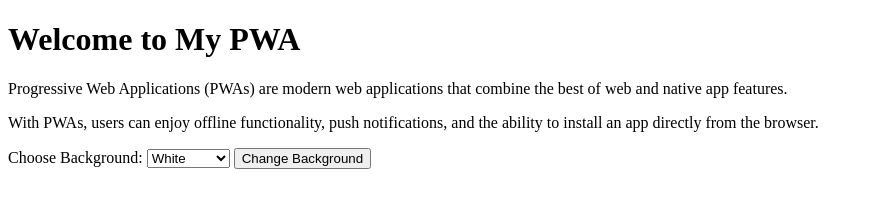
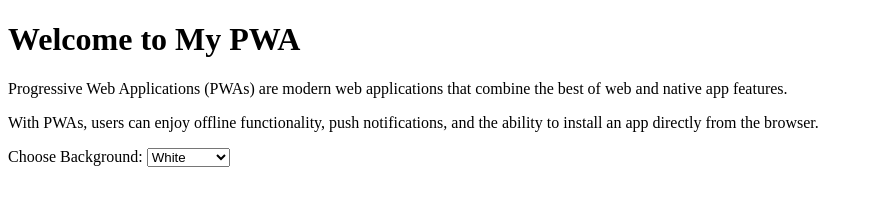
Before and after one commit to ionagael/PWA, a plain HTML site: page index.html in a window 1280 px wide. Shown: the whole page, without its empty margins (0-873 px from the left). Drawn offline with Linux system fonts and the light colour scheme.

Commit message:
Update index.html

```diff
--- a/index.html
+++ b/index.html
@@ -24,7 +24,6 @@
                 <option value="light-blue">Light Blue</option>
                 <option value="light-gold">Light Gold</option>
             </select>
-            <button id="change-background">Change Background</button>
         </section>
     </main>
     <script src="app.js"></script>
```
